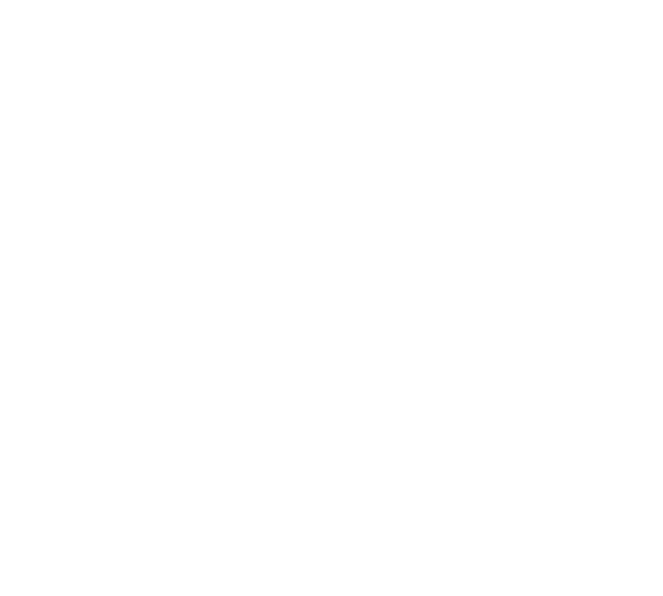
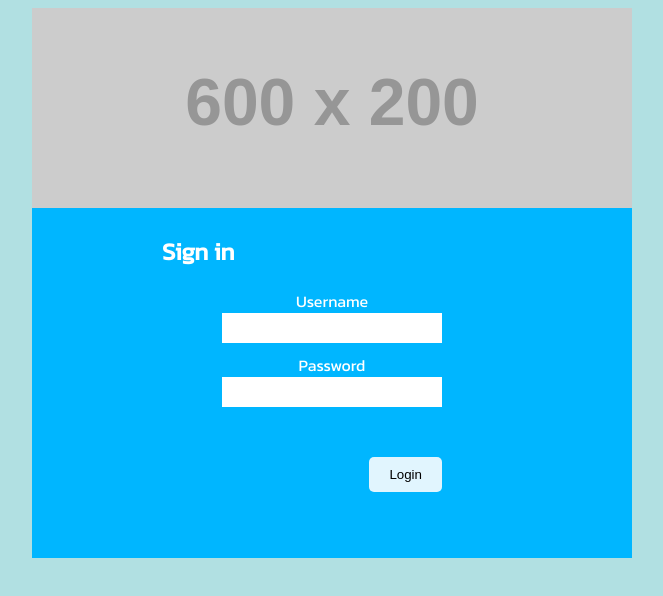
Before and after one commit to Colink02/Content-Delivery-Manager, a Vue app: page / in a window 1280 px wide. Shown: the top 596 px of the page, without its empty margins (308-971 px from the left). Built offline with nearby package versions, Linux system fonts and the light colour scheme.

Commit message:
Implemented Start of Login Page

```diff
--- a/src/App.vue
+++ b/src/App.vue
@@ -1,72 +1,23 @@
-<script setup lang="ts">
+<script lang="ts">
 import { RouterLink, RouterView } from "vue-router";
+import Login from "./components/Login.vue";
+
+  export default {
+    components: {
+      Login
+    }
+  }
+
 </script>
 
 <template>
-  <header>
-  </header>
+  <div id="login-page">
+    <Login />
+  </div>
 </template>
 
-<style scoped>
-header {
-  line-height: 1.5;
-  max-height: 100vh;
-}
-
-.logo {
-  display: block;
-  margin: 0 auto 2rem;
-}
-
-nav {
-  width: 100%;
-  font-size: 12px;
-  text-align: center;
-  margin-top: 2rem;
-}
-
-nav a.router-link-exact-active {
-  color: var(--color-text);
-}
-
-nav a.router-link-exact-active:hover {
-  background-color: transparent;
-}
-
-nav a {
-  display: inline-block;
-  padding: 0 1rem;
-  border-left: 1px solid var(--color-border);
-}
-
-nav a:first-of-type {
-  border: 0;
-}
-
-@media (min-width: 1024px) {
-  header {
-    display: flex;
-    place-items: center;
-    padding-right: calc(var(--section-gap) / 2);
+<style>
+  body {
+    background-color: #b1e0e2;
   }
-
-  .logo {
-    margin: 0 2rem 0 0;
-  }
-
-  header .wrapper {
-    display: flex;
-    place-items: flex-start;
-    flex-wrap: wrap;
-  }
-
-  nav {
-    text-align: left;
-    margin-left: -1rem;
-    font-size: 1rem;
-
-    padding: 1rem 0;
-    margin-top: 1rem;
-  }
-}
 </style>
--- /dev/null
+++ b/src/components/Login.vue
@@ -0,0 +1,95 @@
+<script lang="ts">
+import { RouterLink, RouterView } from "vue-router";
+
+export default {
+  data: function () {
+    return {
+      isLoggedIn: false,
+    };
+  },
+};
+</script>
+<template>
+  <div class="outer-login">
+    <div v-if="!isLoggedIn" class="loginBox">
+      <img src="https://via.placeholder.com/600x200" class="login-banner" />
+      <div class="inner-login">
+        <h2>Sign in</h2>
+        <form>
+          <label for="username">Username</label><br />
+          <input type="username" name="username" id="username" /><br />
+          <label for="username">Password</label><br />
+          <input type="password" name="password" id="password" />
+          <br />
+          <div class="submit-container">
+            <input type="submit" value="Login" />
+          </div>
+        </form>
+      </div>
+    </div>
+    <div v-else>
+      <p>Your already logged in!</p>
+    </div>
+  </div>
+</template>
+<style scoped>
+@import url("https://fonts.googleapis.com/css2?family=Kanit&display=swap");
+.outer-login {
+  display: flex;
+  text-align: center;
+  justify-content: center;
+  height: 100%;
+  width: 100%;
+}
+p {
+  color: white;
+}
+
+.loginBox {
+  width: 600px;
+  height: 550px;
+  text-align: center;
+  background-color: #00b6ff;
+  font-family: "Kanit", sans-serif;
+}
+.inner-login {
+  margin: auto 130px;
+  color: white;
+}
+.loginBox label,
+h2 {
+  text-align: left;
+}
+#password {
+  margin-bottom: 50px;
+}
+input {
+  border: none;
+}
+input[type="username"],
+input[type="password"] {
+  padding: 5px 10px;
+  width: 200px;
+  font-family: "Kanit", sans-serif;
+  margin-bottom: 10px;
+}
+input[type="submit"] {
+    display: flex;
+  background-color: #e1f5fe;
+  padding: 10px 20px;
+  border-radius: 5px;
+  margin-right: 60px;
+}
+.login-banner {
+  margin: 0;
+  padding: 0;
+  width: 600px;
+  height: 200px;
+}
+.submit-container {
+    display: flex;
+    width: 100%;
+    text-align: right;
+    justify-content: right;
+}
+</style>
--- a/src/main.ts
+++ b/src/main.ts
@@ -2,13 +2,9 @@
 import { createPinia } from "pinia";
 
 import App from "./App.vue";
-import router from "./router";
-
-import "./assets/main.css";
 
 const app = createApp(App);
 
 app.use(createPinia());
-app.use(router);
 
 app.mount("#app");
--- a/src/router/index.ts
+++ b/src/router/index.ts
@@ -0,0 +1,3 @@
+export default {
+
+}
```
